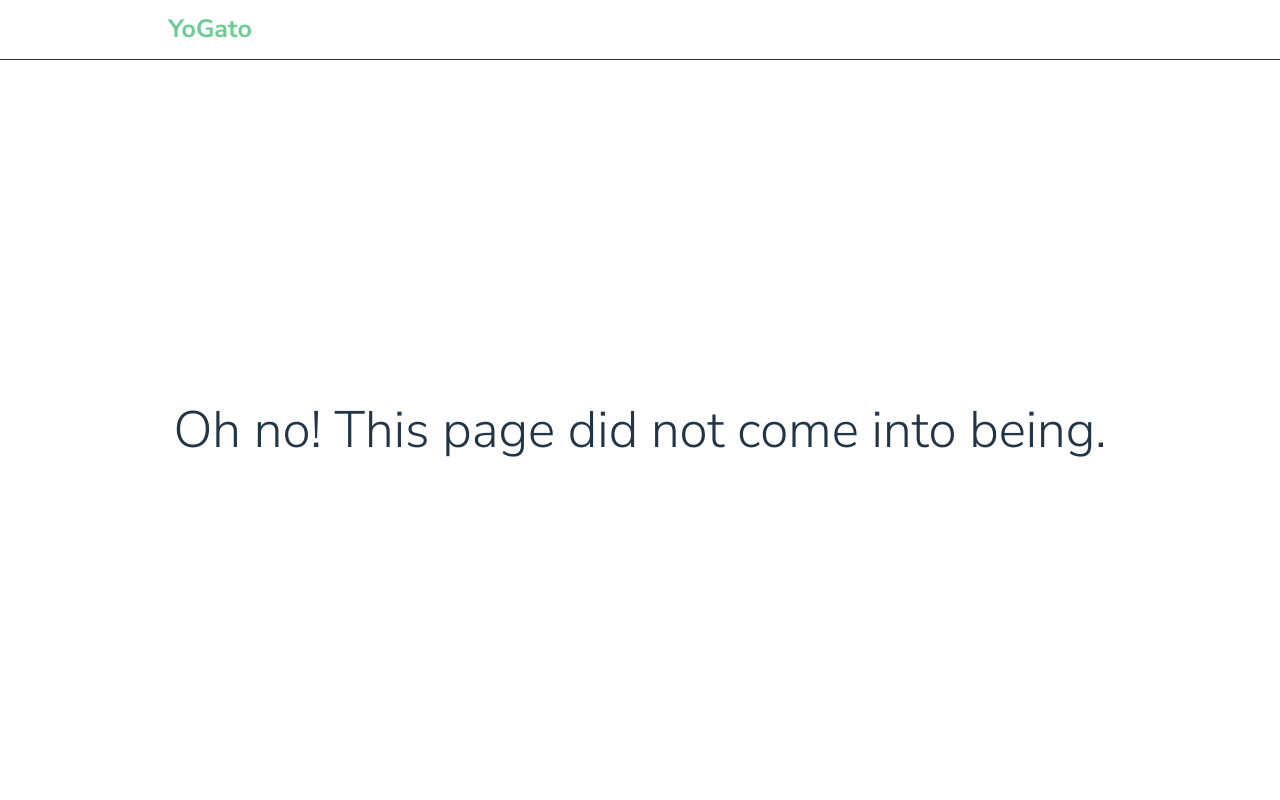
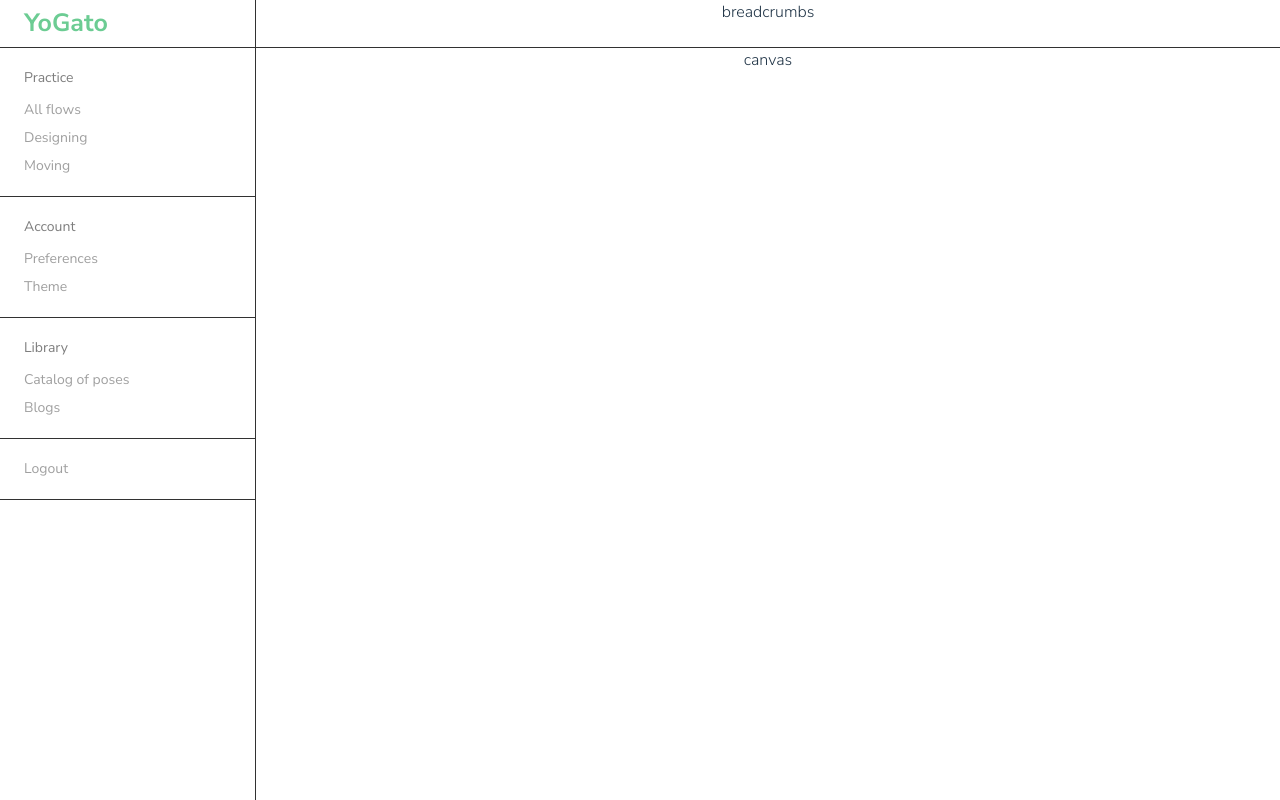
Before and after one commit to sevleo/YoGato-frontend, a React (Vite) app: page /dashboard in a window 1280 px wide. Built offline with nearby package versions, Linux system fonts and the light colour scheme; no server answers.

Commit message:
Add left panel styles

```diff
--- a/src/App.tsx
+++ b/src/App.tsx
@@ -10,6 +10,7 @@ import { useUser } from "../src/components/utilities/UserContext";
 import Header from "./components/sections/Header";
 import Preview from "./components/sections/Preview";
 import SignIn from "./components/pages/SignIn";
+import Dashboard from "./components/pages/Dashboard";
 
 function App() {
   const { dispatch } = useUser();
@@ -57,6 +58,14 @@ function App() {
       ),
     },
     {
+      path: "/dashboard",
+      element: (
+        <>
+          <Dashboard></Dashboard>
+        </>
+      ),
+    },
+    {
       path: "/builder",
       element: (
         <>
--- /dev/null
+++ b/src/components/pages/Dashboard.tsx
@@ -0,0 +1,117 @@
+import { Link } from "react-router-dom";
+import { useNavigate } from "react-router-dom";
+
+export default function Dashboard() {
+  const navigate = useNavigate();
+
+  function handleHomeLink() {
+    navigate("/");
+  }
+
+  return (
+    <div className="flex h-full">
+      <div className="w-64 border-r-[0.5px] border-[#323232]" id="sidebar">
+        <div className=" flex h-12 max-h-12 items-center justify-start border-b-[1px] border-[#323232] pl-4">
+          <Link
+            className=" flex h-full w-[100px] items-center justify-center text-[25px] font-bold text-[#6ccc93]  hover:text-[#6ccc93]"
+            to="/"
+            onClick={handleHomeLink}
+          >
+            YoGato
+          </Link>
+        </div>
+        <nav>
+          <ul>
+            <div className="border-b-[1px] border-[#323232] px-6 py-5">
+              <div className="mb-3">
+                {" "}
+                <p className="text-start text-sm font-normal text-[#7e7e7e]">
+                  Practice
+                </p>
+              </div>
+              <ul className="flex w-full flex-col space-y-2">
+                <div className="flex items-center justify-start">
+                  {" "}
+                  <Link className="w-full text-start text-sm font-normal text-[#a0a0a0] hover:text-[white]">
+                    All flows
+                  </Link>
+                </div>
+                <div className="flex items-center justify-start">
+                  {" "}
+                  <Link className="w-full text-start text-sm font-normal text-[#a0a0a0] hover:text-[white]">
+                    Designing
+                  </Link>
+                </div>
+
+                <div className="flex w-full items-center justify-start">
+                  {" "}
+                  <Link className="w-full text-start text-sm font-normal text-[#a0a0a0] hover:text-[white]">
+                    Moving
+                  </Link>
+                </div>
+              </ul>
+            </div>
+            <div className="border-b-[1px] border-[#323232] px-6 py-5">
+              <div className="mb-3">
+                {" "}
+                <p className=" text-start text-sm font-normal text-[#7e7e7e]">
+                  Account
+                </p>
+              </div>
+              <ul className="space-y-2">
+                <div className="flex items-center justify-start">
+                  {" "}
+                  <Link className="w-full text-start text-sm font-normal text-[#a0a0a0] hover:text-[white]">
+                    Preferences
+                  </Link>
+                </div>
+                <div className="flex items-center justify-start">
+                  {" "}
+                  <Link className="w-full text-start text-sm font-normal text-[#a0a0a0] hover:text-[white]">
+                    Theme
+                  </Link>
+                </div>
+              </ul>
+            </div>
+            <div className="border-b-[1px] border-[#323232] px-6 py-5">
+              <div className="mb-3">
+                {" "}
+                <p className=" text-start text-sm font-normal text-[#7e7e7e]">
+                  Library
+                </p>
+              </div>
+              <ul className="space-y-2">
+                <div className="flex items-center justify-start">
+                  {" "}
+                  <Link className="w-full text-start text-sm font-normal text-[#a0a0a0] hover:text-[white]">
+                    Catalog of poses
+                  </Link>
+                </div>
+                <div className="flex items-center justify-start">
+                  {" "}
+                  <Link className="w-full text-start text-sm font-normal text-[#a0a0a0] hover:text-[white]">
+                    Blogs
+                  </Link>
+                </div>
+              </ul>
+            </div>
+            <div className="border-b-[1px] border-[#323232] px-6 py-5">
+              <div className="flex items-center justify-start">
+                {" "}
+                <Link className="w-full text-start text-sm font-normal text-[#a0a0a0] hover:text-[white]">
+                  Logout
+                </Link>
+              </div>
+            </div>
+          </ul>
+        </nav>
+      </div>
+      <div className="flex-1" id="canvas">
+        <div className="h-12 max-h-12 border-b-[1px] border-[#323232]">
+          breadcrumbs
+        </div>
+        canvas
+      </div>
+    </div>
+  );
+}
--- a/src/components/sections/Header.tsx
+++ b/src/components/sections/Header.tsx
@@ -139,7 +139,7 @@ export default function Header({ setLocation }: HeaderProps) {
                   <>
                     <Link
                       className=" ml-auto flex h-full w-[100px] items-center justify-center  text-white hover:bg-[#2e2e2e] hover:text-white"
-                      to="/builder"
+                      to="/dashboard"
                       onClick={handleFlowBuilderLink}
                     >
                       Dashboard
--- a/src/output.css
+++ b/src/output.css
@@ -714,6 +714,10 @@ video {
   margin-top: auto;
 }
 
+.mb-3 {
+  margin-bottom: 0.75rem;
+}
+
 .flex {
   display: flex;
 }
@@ -771,6 +775,14 @@ video {
   height: 100%;
 }
 
+.h-\[70px\] {
+  height: 70px;
+}
+
+.h-12 {
+  height: 3rem;
+}
+
 .max-h-\[100\%\] {
   max-height: 100%;
 }
@@ -779,6 +791,10 @@ video {
   max-height: 30px;
 }
 
+.max-h-12 {
+  max-height: 3rem;
+}
+
 .min-h-\[300px\] {
   min-height: 300px;
 }
@@ -841,6 +857,10 @@ video {
 
 .w-full {
   width: 100%;
+}
+
+.w-64 {
+  width: 16rem;
 }
 
 .min-w-\[16px\] {
@@ -965,6 +985,18 @@ video {
   gap: 1.25rem;
 }
 
+.space-y-1 > :not([hidden]) ~ :not([hidden]) {
+  --tw-space-y-reverse: 0;
+  margin-top: calc(0.25rem * calc(1 - var(--tw-space-y-reverse)));
+  margin-bottom: calc(0.25rem * var(--tw-space-y-reverse));
+}
+
+.space-y-2 > :not([hidden]) ~ :not([hidden]) {
+  --tw-space-y-reverse: 0;
+  margin-top: calc(0.5rem * calc(1 - var(--tw-space-y-reverse)));
+  margin-bottom: calc(0.5rem * var(--tw-space-y-reverse));
+}
+
 .self-end {
   align-self: flex-end;
 }
@@ -1036,6 +1068,22 @@ video {
   border-top-width: 1px;
 }
 
+.border-r-2 {
+  border-right-width: 2px;
+}
+
+.border-r-\[1px\] {
+  border-right-width: 1px;
+}
+
+.border-b-\[1px\] {
+  border-bottom-width: 1px;
+}
+
+.border-b {
+  border-bottom-width: 1px;
+}
+
 .border-\[\#22201E\] {
   --tw-border-opacity: 1;
   border-color: rgb(34 32 30 / var(--tw-border-opacity));
@@ -1060,6 +1108,11 @@ video {
   border-color: #ffffff45;
 }
 
+.border-\[\#282828\] {
+  --tw-border-opacity: 1;
+  border-color: rgb(40 40 40 / var(--tw-border-opacity));
+}
+
 .bg-\[\#143a1e\] {
   --tw-bg-opacity: 1;
   background-color: rgb(20 58 30 / var(--tw-bg-opacity));
@@ -1184,6 +1237,16 @@ video {
   padding-right: 0.5rem;
 }
 
+.px-6 {
+  padding-left: 1.5rem;
+  padding-right: 1.5rem;
+}
+
+.py-5 {
+  padding-top: 1.25rem;
+  padding-bottom: 1.25rem;
+}
+
 .pb-10 {
   padding-bottom: 2.5rem;
 }
@@ -1407,6 +1470,21 @@ video {
 .text-white {
   --tw-text-opacity: 1;
   color: rgb(255 255 255 / var(--tw-text-opacity));
+}
+
+.text-\[\#a0a0a0\] {
+  --tw-text-opacity: 1;
+  color: rgb(160 160 160 / var(--tw-text-opacity));
+}
+
+.text-\[\#606060\] {
+  --tw-text-opacity: 1;
+  color: rgb(96 96 96 / var(--tw-text-opacity));
+}
+
+.text-\[\#7e7e7e\] {
+  --tw-text-opacity: 1;
+  color: rgb(126 126 126 / var(--tw-text-opacity));
 }
 
 .opacity-0 {
@@ -1754,6 +1832,11 @@ button:focus-visible {
   color: rgb(255 255 255 / var(--tw-text-opacity));
 }
 
+.hover\:text-\[white\]:hover {
+  --tw-text-opacity: 1;
+  color: rgb(255 255 255 / var(--tw-text-opacity));
+}
+
 .hover\:underline:hover {
   text-decoration-line: underline;
 }
```
